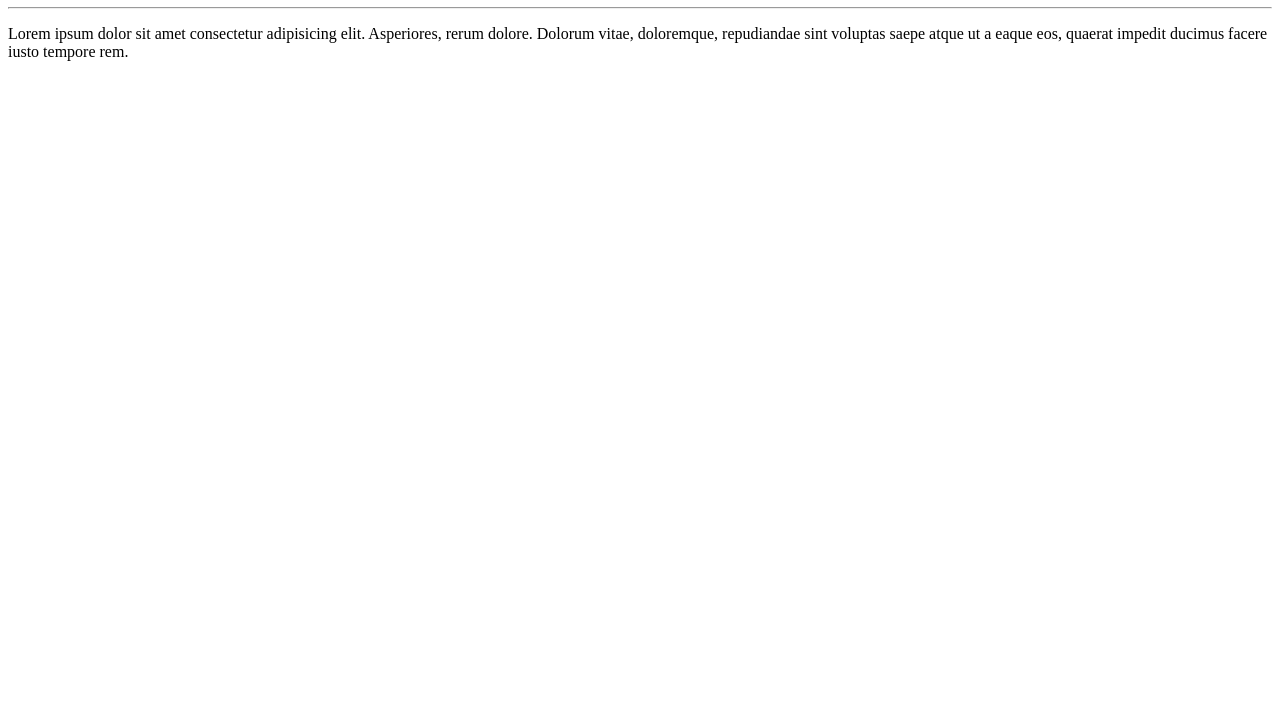
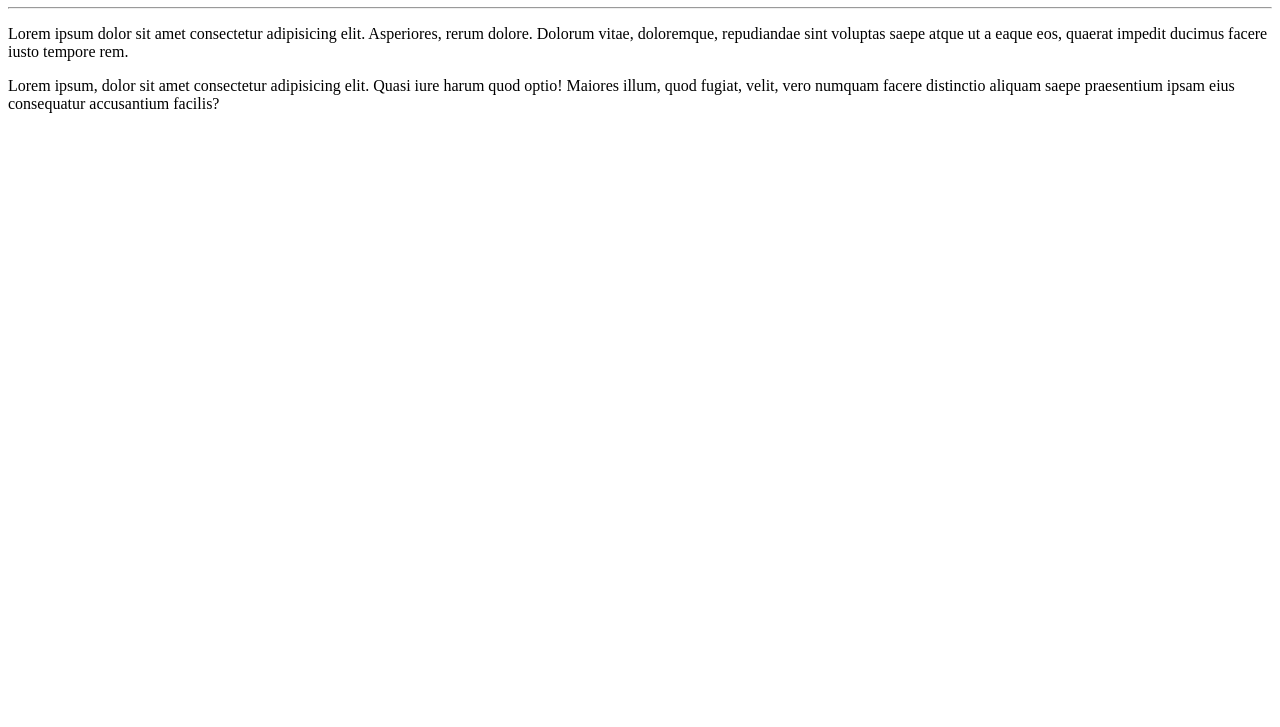
Before and after one commit to fabiofagundesnogueira/Ola-Mundo, a plain HTML site: page site-exemplo/index.html in a window 1280 px wide. Shown: the part 73-800 px from the top of the page. Drawn offline with Linux system fonts and the light colour scheme.

Commit message:
Adicionei um parágrafo

```diff
--- a/site-exemplo/index.html
+++ b/site-exemplo/index.html
@@ -9,5 +9,6 @@
     <h1>Olá, Mundo!</h1>
     <hr>
     <p>Lorem ipsum dolor sit amet consectetur adipisicing elit. Asperiores, rerum dolore. Dolorum vitae, doloremque, repudiandae sint voluptas saepe atque ut a eaque eos, quaerat impedit ducimus facere iusto tempore rem.</p>
+    <p>Lorem ipsum, dolor sit amet consectetur adipisicing elit. Quasi iure harum quod optio! Maiores illum, quod fugiat, velit, vero numquam facere distinctio aliquam saepe praesentium ipsam eius consequatur accusantium facilis?</p>
 </body>
 </html>
```
